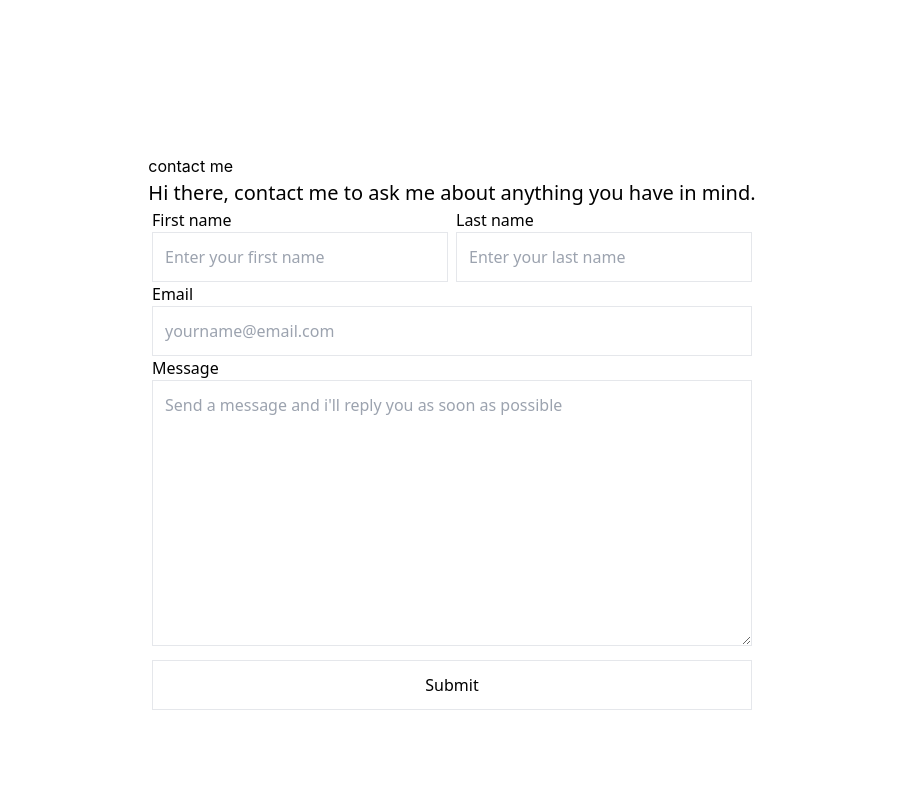
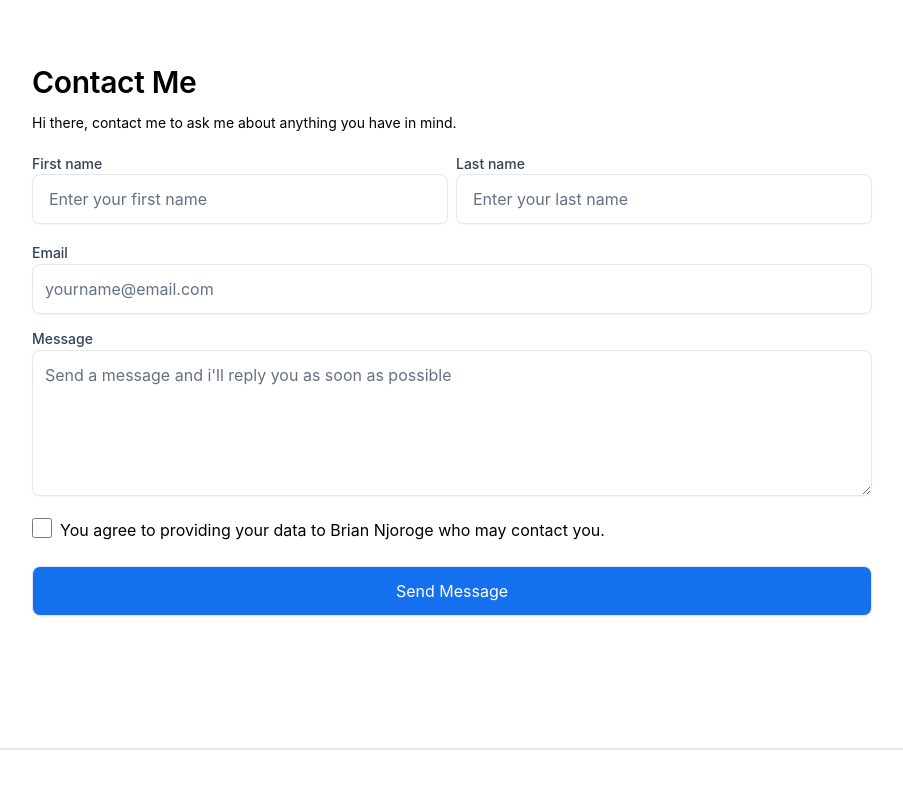
Before and after one commit to Njoro410/HngReactApp, a React (Create React App) app: page /contact in a window 1280 px wide. Shown: the top 800 px of the page, without its empty margins (188-1091 px from the left). Built offline with nearby package versions, Linux system fonts and the light colour scheme.

Commit message:
refactor: refactored code to conform with all media screens

```diff
--- a/src/pages/Contact.jsx
+++ b/src/pages/Contact.jsx
@@ -2,46 +2,52 @@ import React from "react";
 
 const Contact = () => {
   return (
-    <div className="flex flex-col justify-center items-center gap-16 pt-16    max-w-[1440px] h-screen left-0 top-0">
-      <div className="">
-        <p className="font-inter">contact me</p>
-        <p className="text-[20px]">
-          Hi there, contact me to ask me about anything you have in mind.
-        </p>
-
-        <form className="max-w-[600px] m-auto">
-          <div className="grid grid-cols-2 gap-2">
-            <section className="flex flex-col">
-              <label for="first_name">First name</label>
+    <div className="flex flex-col justify-center items-center gap-16 pt-16 left-0 pb-24">
+      <div className="px-5 w-screen">
+        <form className="max-w-[840px] m-auto">
+          <p className="font-inter w-[448px] h-[44px] not-italic font-semibold text-3xl tracking-[-0.02rem]">Contact Me</p>
+          <p className="font-inter not-italic font-normal text-sm leading-[30px]">
+            Hi there, contact me to ask me about anything you have in mind.
+          </p>
+          <div className="grid grid-cols-1 md:grid-cols-2 gap-2">
+            <section className="flex flex-col my-4">
+              <label htmlFor="first_name" className="font-inter not-italic font-medium text-sm leading-5 text-[#344054]" >First name</label>
               <input
-                className="border  p-3"
+                className="border py-3 px-4 gap-2  rounded-[8px] shadow-sm placeholder:font-inter placeholder:font-normal placeholder:text-base placeholder-[#667085]"
                 type="text"
                 placeholder="Enter your first name"
               />
             </section>
-            <section className="flex flex-col">
-              <label for="first_name">Last name</label>
+            <section className="flex flex-col md:my-4">
+              <label htmlFor="first_name" className="font-inter not-italic font-medium text-sm leading-5 text-[#344054]">Last name</label>
               <input
-                className="border  p-3"
+                className="border py-3 px-4 gap-2  rounded-[8px] shadow-sm placeholder:font-inter placeholder:font-normal placeholder:text-base placeholder-[#667085]"
                 type="text"
                 placeholder="Enter your last name"
               />
             </section>
           </div>
-          <label for="first_name">Email</label>
+          <label htmlFor="first_name" className="my-4 font-inter not-italic font-medium text-sm leading-5 text-[#344054]">Email</label>
           <input
-            className="border  p-3 w-full "
+            className="border p-3 w-full mb-3 rounded-[8px] shadow-sm placeholder:w-[320px] placeholder:h-[24px] placeholder:font-inter placeholder:font-normal placeholder:text-base placeholder-[#667085]"
             type="email"
             placeholder="yourname@email.com"
           />
-          <label for="message">Message</label>
+          <label htmlFor="message" className="font-inter not-italic font-medium text-sm leading-5 text-[#344054]">Message</label>
           <textarea
-            className="border p-3 w-full "
+            className="border p-3 w-full  rounded-[8px] shadow-sm placeholder:font-inter placeholder:font-normal placeholder:text-base placeholder-[#667085]"
             cols="30"
-            rows="10"
+            rows="5"
             placeholder="Send a message and i'll reply you as soon as possible"
           ></textarea>
-          <button className="border  p-3 w-full mt-2">Submit</button>
+          <section className="flex gap-2 my-4">
+            <input type="checkbox" name="" id="" className="rounded-full w-[20px] h-[20px]" />
+            <p className="font-inter">
+              You agree to providing your data to Brian Njoroge who may contact
+              you.
+            </p>
+          </section>
+          <button className="border p-3 w-full mt-2 font-inter rounded-[8px] shadow-sm bg-[#1570EF] text-white">Send Message</button>
         </form>
       </div>
     </div>
```
